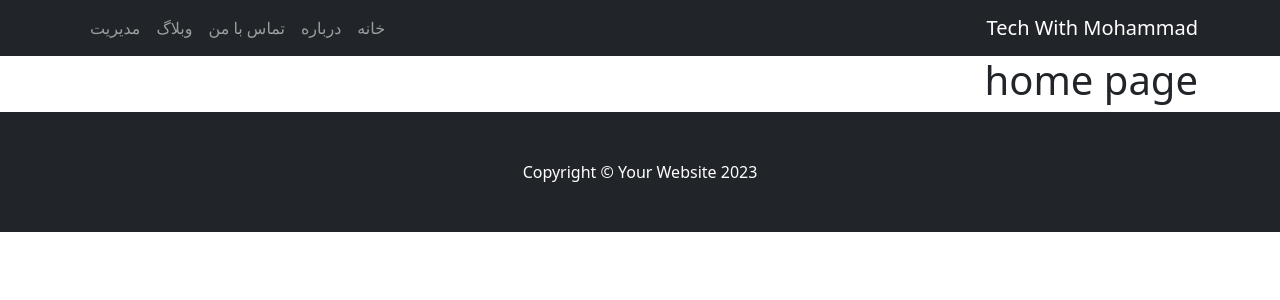
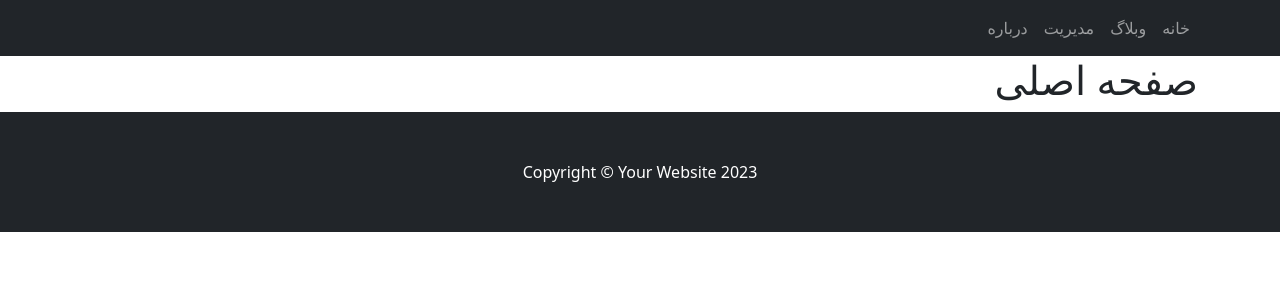
Before and after one commit to MohammadBohluli/blog, a Django app: page / in a window 1280 px wide. Shown: the top 300 px of the page. Run offline with Django 4.2, Linux system fonts and the light colour scheme.

Commit message:
style: change style template

```diff
--- a/core/templates/pages/about.html
+++ b/core/templates/pages/about.html
@@ -1,5 +1,5 @@
 {% extends 'base.html' %}
 
 {% block content %}
-    <h1>about page</h1>
+    <h1>درباره</h1>
 {% endblock content %}
--- a/core/templates/pages/home.html
+++ b/core/templates/pages/home.html
@@ -1,5 +1,5 @@
 {% extends 'base.html' %}
 
 {% block content %}
-    <h1>home page</h1>
+    <h1>صفحه اصلی</h1>
 {% endblock content %}
--- a/core/templates/partials/_navbar.html
+++ b/core/templates/partials/_navbar.html
@@ -1,17 +1,15 @@
 <nav class="navbar navbar-expand-lg navbar-dark bg-dark">
     <div class="container">
-        <a class="navbar-brand" href="#!">Tech With Mohammad</a>
         <button class="navbar-toggler" type="button" data-bs-toggle="collapse"
             data-bs-target="#navbarSupportedContent" aria-controls="navbarSupportedContent" aria-expanded="false"
             aria-label="Toggle navigation"><span class="navbar-toggler-icon"></span>
         </button>
         <div class="collapse navbar-collapse" id="navbarSupportedContent">
-            <ul class="navbar-nav ms-auto mb-2 mb-lg-0">
+            <ul class="navbar-nav mb-2 mb-lg-0">
                 <li class="nav-item"><a class="nav-link" href="{% url 'pages:home_page' %}">خانه</a></li>
-                <li class="nav-item"><a class="nav-link" href="{% url 'pages:about_page' %}">درباره</a></li>
-                <li class="nav-item"><a class="nav-link" href="#">تماس با من</a></li>
                 <li class="nav-item"><a class="nav-link" href="{% url 'blog:post_list' %}">وبلاگ</a></li>
                 <li class="nav-item"><a class="nav-link" href="http://127.0.0.1:8000/admin/login/?next=/admin/">مدیریت</a></li>
+                <li class="nav-item"><a class="nav-link" href="{% url 'pages:about_page' %}">درباره</a></li>
             </ul>
         </div>
     </div>
```
